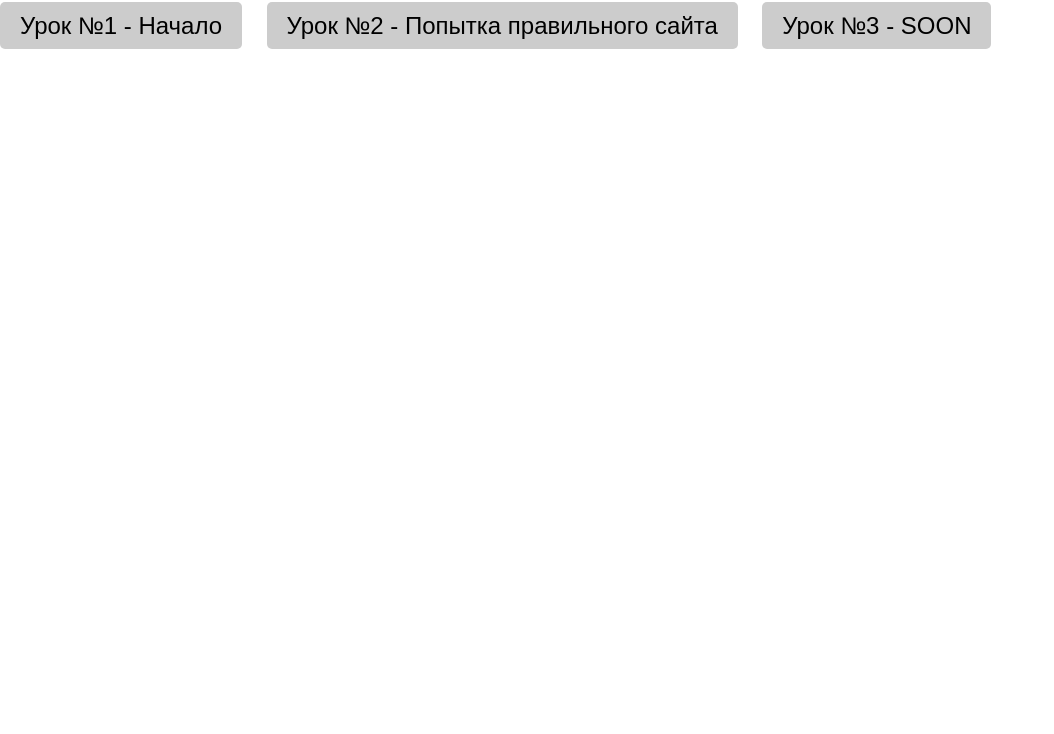
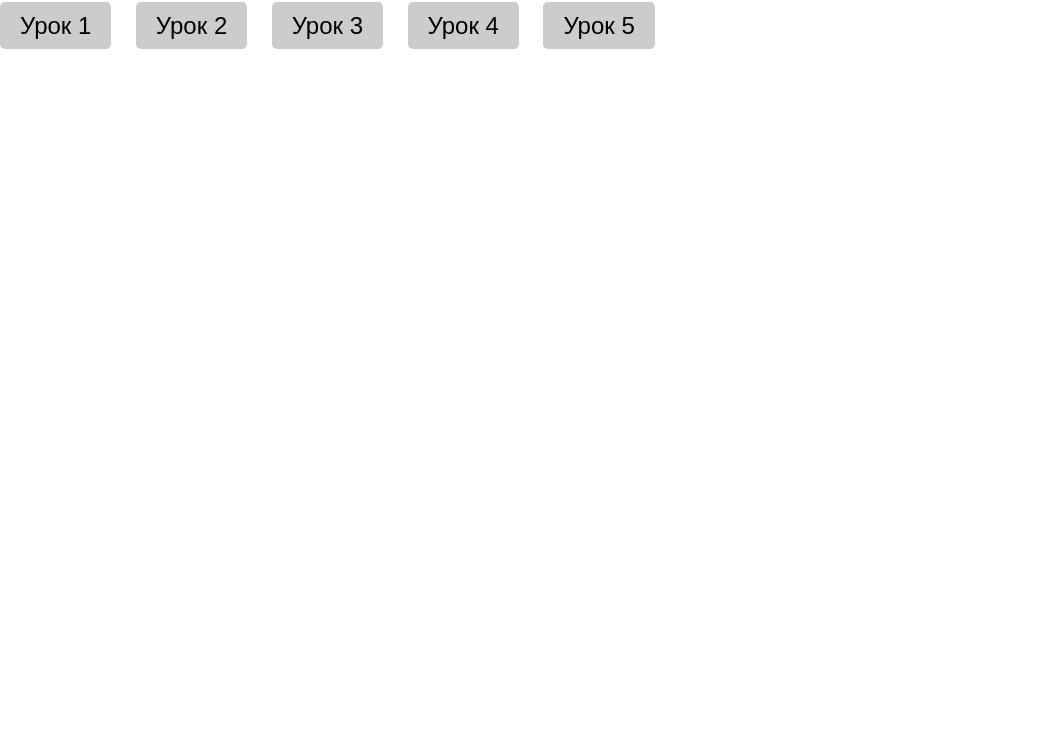
Before and after one commit to Ars3nb/ars3nb.github.io, a plain HTML site: page index.html in a window 1280 px wide. Shown: the part 66-800 px from the top of the page, without its empty margins (0-1054 px from the left). Drawn offline with Linux system fonts and the light colour scheme.

Commit message:
Update index.html

```diff
--- a/index.html
+++ b/index.html
@@ -1,17 +1,21 @@
 <!DOCTYPE html>
 <html lang="ru">
 <head>
-  <meta charset="UTF-8">
-  <title>Уроки | Веб-мастеринг</title>
-  	<link rel="stylesheet" href="style.css">
+  <title>Уроки CSS</title>
+  <link rel="stylesheet" href="style.css">
 </head>
 <body>
-  <h1>Веб-мастеринг</h1>
-
-  <ul>
-    <li><a href="l1/">Урок №1 - Начало</a></li>
-    <li><a href="l2/">Урок №2 - Попытка правильного сайта</a></li>
-<li><a href="/">Урок №3 - SOON</a></li>
-  </ul>
+  <header>
+    <h1>Уроки CSS</h1>
+  </header>
+  <main>
+    <ul class="lessons">
+      <li><a href="/web/1 lesson">Урок 1</a></li>
+      <li><a href="/web/2 lesson">Урок 2</a></li>
+      <li><a href="/web/3 lesson">Урок 3</a></li>
+      <li><a href="/web/4 lesson">Урок 4</a></li>
+      <li><a href="/web/5 lesson">Урок 5</a></li>
+    </ul>
+  </main>
 </body>
 </html>
```
